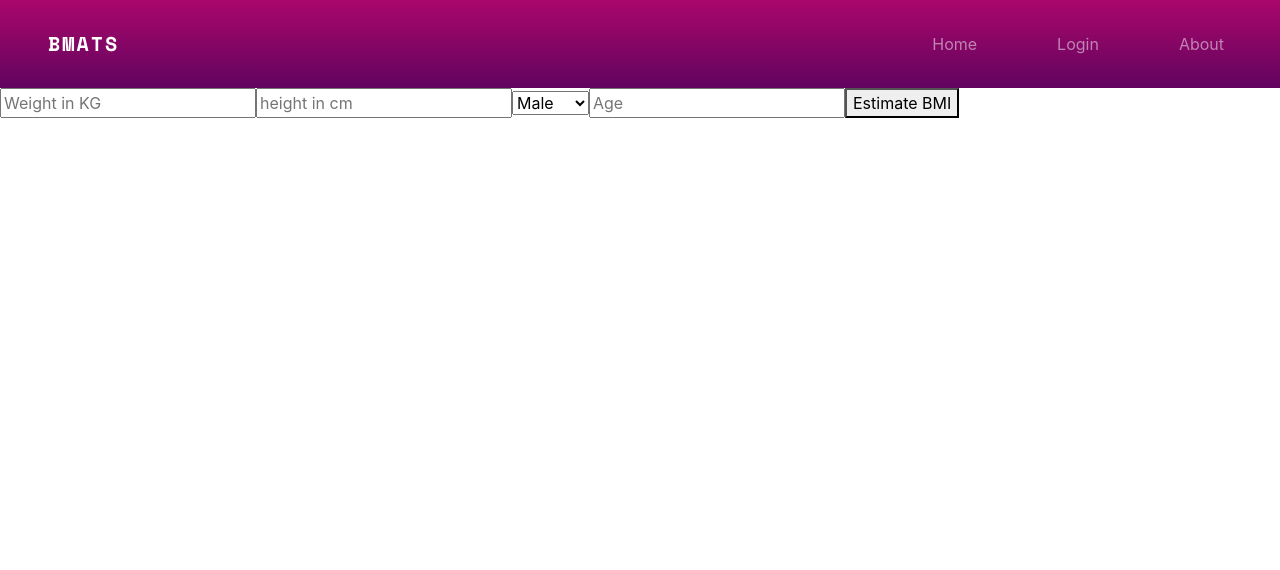
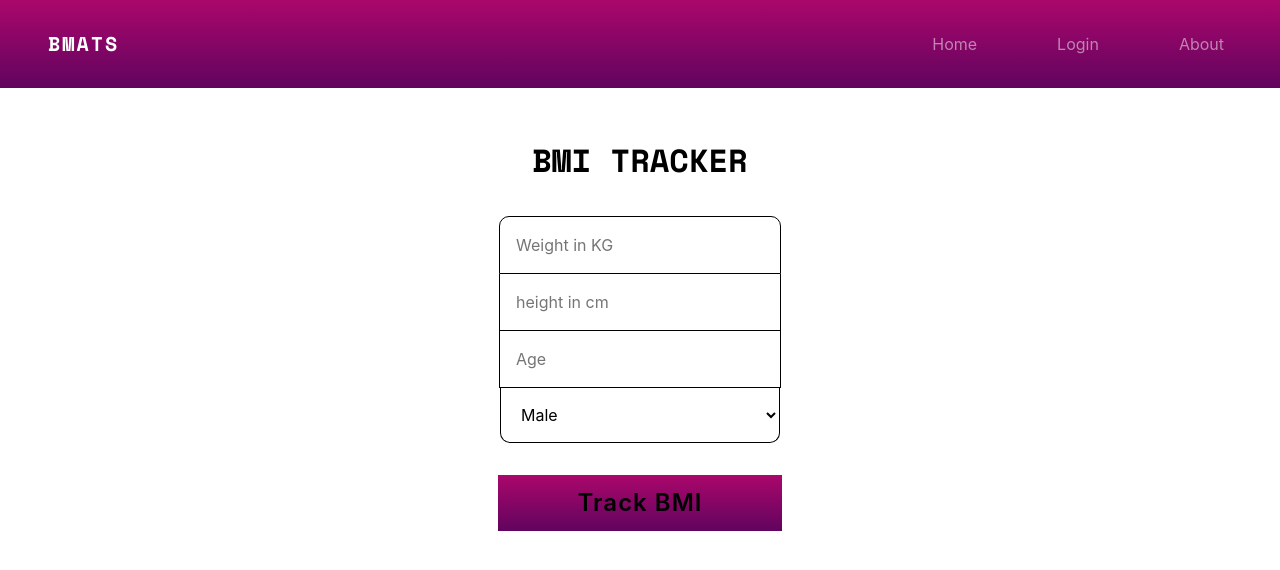
Before and after one commit to heamanth-11/BMATS, a React (Create React App) app: page /bmi-tracker in a window 1280 px wide. Shown: the top 570 px of the page. Built offline with nearby package versions, Linux system fonts and the light colour scheme.

Commit message:
bmi-tracker-ui done

```diff
--- a/public/index.html
+++ b/public/index.html
@@ -11,7 +11,7 @@
     />
     <link rel="stylesheet" href="https://cdn.jsdelivr.net/npm/bootstrap@4.6.0/dist/css/bootstrap.min.css" integrity="sha384-B0vP5xmATw1+K9KRQjQERJvTumQW0nPEzvF6L/Z6nronJ3oUOFUFpCjEUQouq2+l" crossorigin="anonymous">
     <link rel="stylesheet" href="https://use.fontawesome.com/releases/v5.15.4/css/all.css" integrity="sha384-DyZ88mC6Up2uqS4h/KRgHuoeGwBcD4Ng9SiP4dIRy0EXTlnuz47vAwmeGwVChigm" crossorigin="anonymous">
-    <title>React App</title>
+    <title>BMATS</title>
   </head>
   <body>
     <noscript>You need to enable JavaScript to run this app.</noscript>
--- /dev/null
+++ b/src/Sass/bmi-tracker.scss
@@ -0,0 +1,65 @@
+@use 'variables' as v ;
+input{
+    display: block;
+   padding: 1rem ;
+   margin: auto;
+//    border-radius: 5px;
+   border: none ;
+   border-bottom:solid 1px black ;
+
+}
+select{
+    display: block;
+    padding: 1rem;
+    margin: auto;
+    width: 17.5rem;
+    border-color: black;
+    border-top:none ;
+    background: white;
+    border-bottom-left-radius: 10px;
+    border-bottom-right-radius: 10px;
+}
+input:after{
+    box-decoration-break:none ;
+}
+.bmi{
+    width: 100%;
+    place-items: center;
+    align-items: center;
+    text-align: center;
+    margin: 1rem 0;
+}
+ .bmi-form{
+    margin: auto;
+    text-align: center;
+    align-items: center;
+    place-items: center;
+}
+.side-border{
+    border-left: solid 1px black;
+    border-right: solid 1px black;
+}
+.weight{
+    border-top:solid 1px black;
+    border-top-right-radius:10px;
+    border-top-left-radius:10px;
+}
+label{
+    color: black;
+    // background: v.$blueGradient;
+    font-family: v.$primeFont;
+    padding: 0 2rem;
+    font-size: 2rem;
+    font-weight: 600;
+    // letter-spacing: 2px;
+    margin: 2rem 0 ;
+}
+#bmiTracker{
+    padding: 10px 5rem;
+    margin: 2rem 0 ;
+    background: v.$blueGradient;
+    border: none;
+    font-size: 1.5rem;
+    font-weight: 600;
+    letter-spacing: 1px;
+}
--- a/src/Sass/index.scss
+++ b/src/Sass/index.scss
@@ -1,17 +1,14 @@
 // navbar component
-$primary:#f4b800;
-$primo:linear-gradient(#ff9966 , #ff5e62 );
-$blueGradient :linear-gradient(#aa076b , #61045f );
-$black:#28282B;
-$primeFont:'Space Mono', monospace;
+@use 'variables' as v;
 @import url('https://fonts.googleapis.com/css2?family=Space+Mono:wght@700&display=swap');
+@import url('./bmi-tracker.scss');
 // body{
 //     background: $blueGradient;
 // }
 .header{
     width:100%;
     margin: -1;
-    background: $blueGradient;
+    background: v.$blueGradient;
     color: white   ;
     .navbar-brand{
         font-family: 'Space Mono', monospace;
@@ -44,7 +41,7 @@ $primeFont:'Space Mono', monospace;
     // border: 2px red solid;
 }
 .bmi-button {
-    background: $blueGradient;
+    background: v.$blueGradient;
     border-radius: 8px;
     border-style: none;
     box-sizing: border-box;
@@ -74,7 +71,7 @@ $primeFont:'Space Mono', monospace;
       margin: 1rem auto;
   }
   .plan-btn{
-      background: $blueGradient;
+      background: v.$blueGradient;
       padding: 3rem 4rem;
       border: none;
     //   font-family: $primeFont;
--- /dev/null
+++ b/src/Sass/variables.scss
@@ -0,0 +1,5 @@
+$primary:#f4b800;
+$primo:linear-gradient(#ff9966 , #ff5e62 );
+$blueGradient :linear-gradient(#aa076b , #61045f );
+$black:#28282B;
+$primeFont:'Space Mono', monospace;
--- a/src/components/BMI-TRACKER.jsx
+++ b/src/components/BMI-TRACKER.jsx
@@ -4,15 +4,17 @@ function Bmitracker() {
     return (
      <div className="bmi">
          <div className="bmi-form">
-             <input type="number" placeholder='Weight in KG' name='weight' />
-             <input type="text" name="height" placeholder='height in cm' />
+             <label htmlFor="">BMI TRACKER</label>
+             <input className='side-border weight' type="number" placeholder='Weight in KG' name='weight' />
+             <input className='side-border' type="number" name="height" placeholder='height in cm' />
+             <input className='side-border' type="number" placeholder='Age' name='Age' />
              <select name="gender" id="gender">
              <option value="male">Male</option>
              <option value="female">Female</option>
 
              </select>
-             <input type="number" placeholder='Age' name='Age' />
-            <button id='bmiTracker' type='button'>Estimate BMI</button>
+
+            <button id='bmiTracker' type='button'>Track BMI</button>
          </div>
 
      </div>
```
